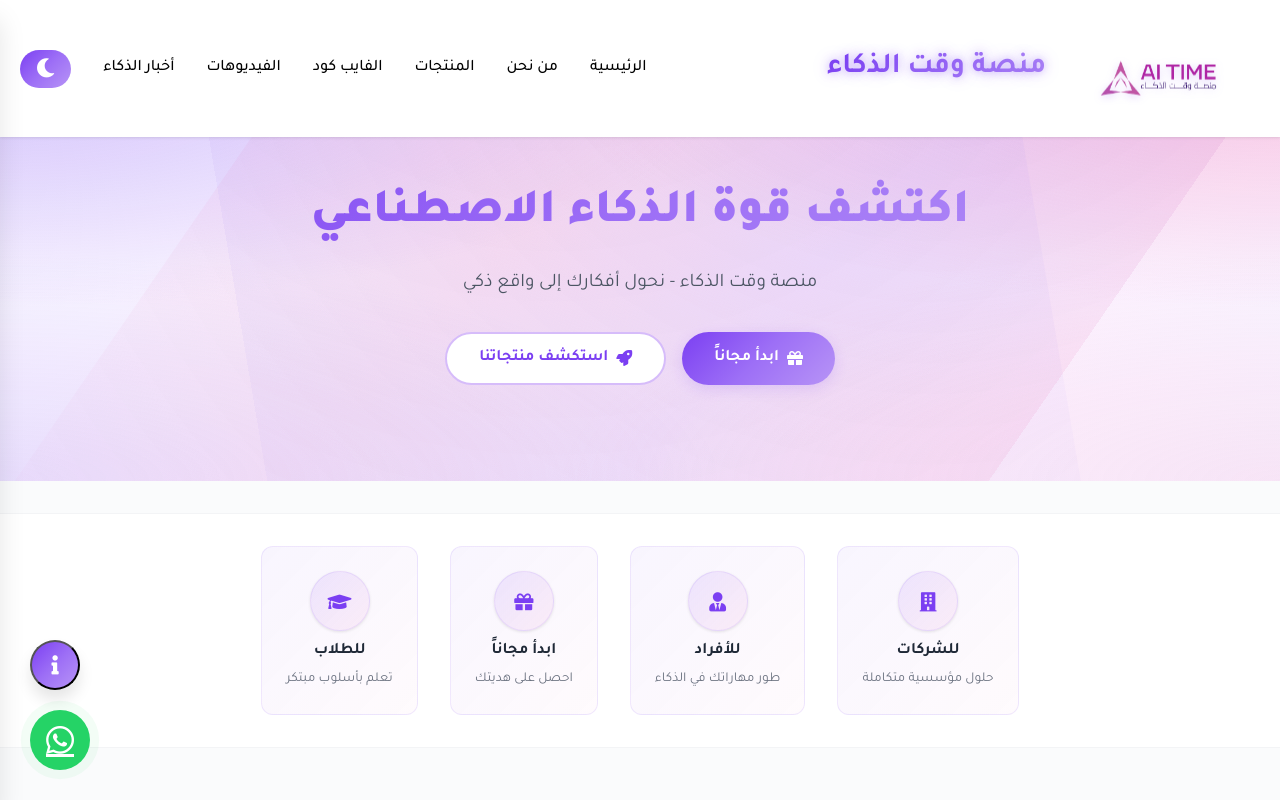
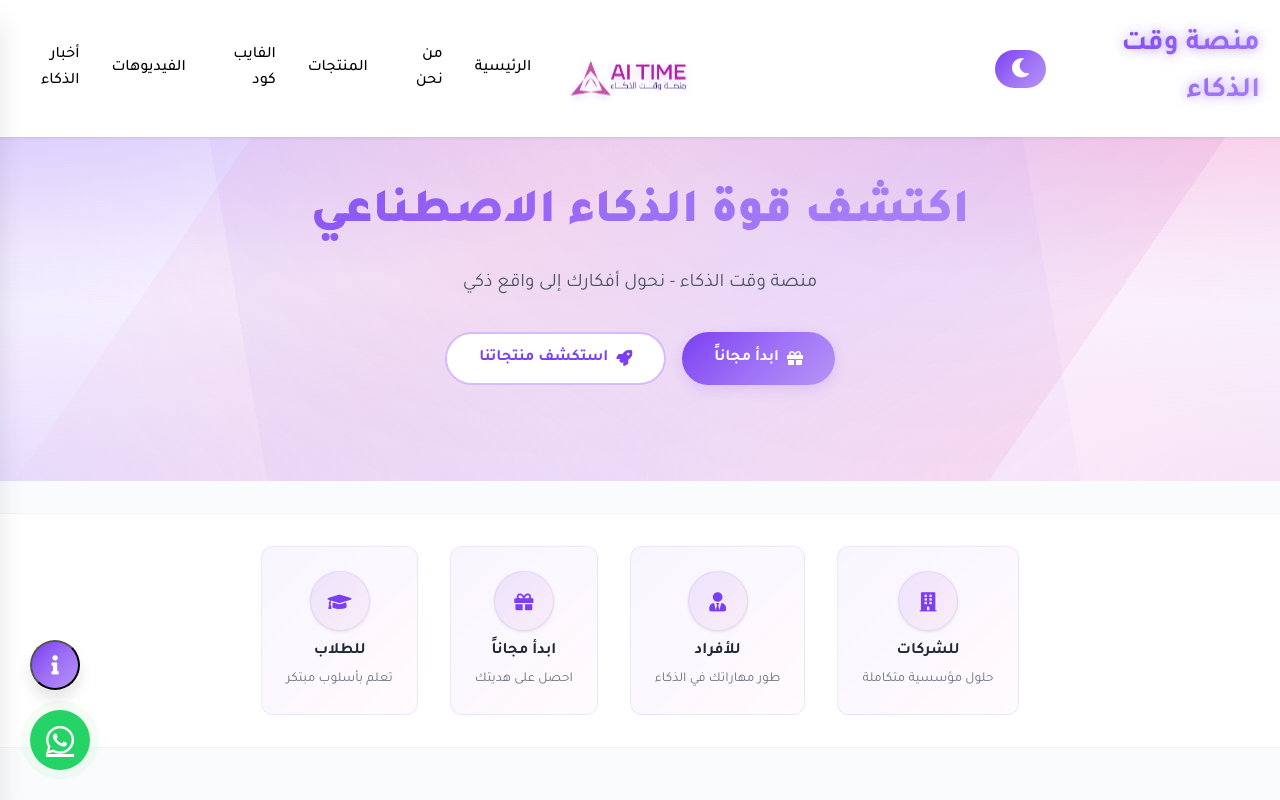
Before and after one commit to Remotework21/AI-Time, a React (Vite) app: page / in a window 1280 px wide. Shown: the top 800 px of the page. Built offline with nearby package versions, Linux system fonts and the light colour scheme.

Commit message:
logo img centerd, toggle sw with slugan

```diff
--- a/src/common/Header.jsx
+++ b/src/common/Header.jsx
@@ -13,8 +13,11 @@ export default function Header() {
       <div className="container">
         <div className="header-content">
           <Link to="/" className="logo">
+            <span className="logo-text">منصة وقت الذكاء</span>
+            <button className="theme-toggle" onClick={toggleTheme}>
+              <i className="fas fa-moon" id="themeIcon"></i>
+            </button>
             <img src="/src/assets/AI-time-logo.png" alt="AI Time Logo" />
-            <span className="logo-text">منصة وقت الذكاء</span>
           </Link>
 
           <nav className="nav-menu">
@@ -37,9 +40,7 @@ export default function Header() {
               أخبار الذكاء
             </a>
 
-            <button className="theme-toggle" onClick={toggleTheme}>
-              <i className="fas fa-moon" id="themeIcon"></i>
-            </button>
+
           </nav>
         </div>
       </div>
--- a/src/styles/home.css
+++ b/src/styles/home.css
@@ -139,6 +139,7 @@ body {
   object-fit: contain;
   filter: drop-shadow(0 2px 4px rgba(139, 92, 246, 0.3));
   animation: float 3s ease-in-out infinite;
+  margin-right: 250px;
 }
 
 @keyframes float {
@@ -207,6 +208,7 @@ body {
   cursor: pointer;
   font-size: 1.2rem;
   transition: var(--transition);
+  margin-right: 25px;
 }
 
 .theme-toggle:hover {
```
